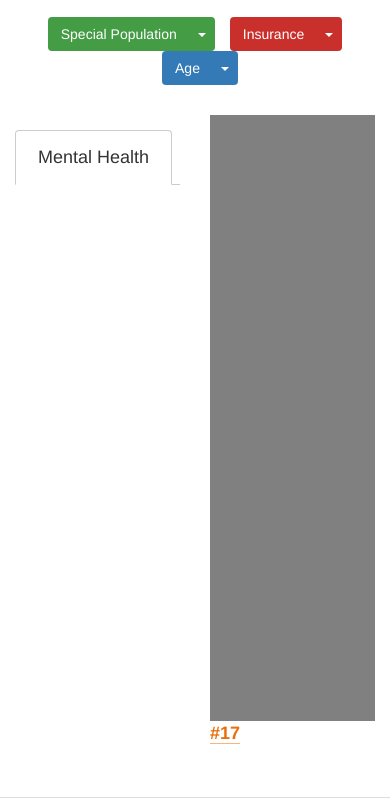
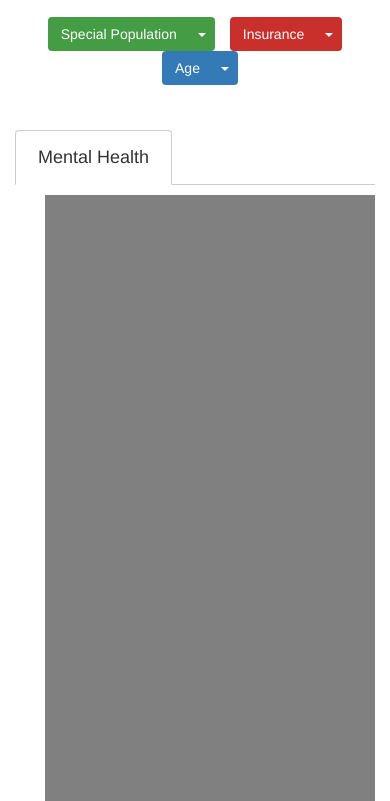
Before and after one commit to isabella232/demo-mha, a website with bundled scripts: page index.html in a window 390 px wide. Shown: the part 631-1432 px from the top of the page. Built offline with nearby package versions, Linux system fonts and the light colour scheme; a script that the page names is missing; files whose address does not match are found by name.

Commit message:
wrap map in mobile view

```diff
--- a/algolia.css
+++ b/algolia.css
@@ -37,6 +37,7 @@
             flex-grow: 1;
     -ms-flex-preferred-size: 0;
         flex-basis: 0;
+        flex-wrap: wrap;
     margin-top: 15px; }
 
   .algolia-wrapper-main {
@@ -45,6 +46,7 @@
             flex-grow: 1;
     -ms-flex-preferred-size: 0;
         flex-basis: 0;
+        flex-flow: row wrap;
     margin-left: 30px; }
 
 .algolia-facets-container {
@@ -52,24 +54,10 @@
   margin-bottom: 20px;
 }
 
-@media (max-width: 550px) {
-  .algolia-wrapper-sidebar {
-    /*-webkit-box-flex: 1;*/
-        /*-ms-flex-positive: 1;*/
-        display: block !important;
-            /*flex-grow: 1;*/
-    /*-ms-flex-preferred-size: 0;*/
-        /*flex-basis: 0;*/
-    /*margin-top: 15px; */
-    }
-
-  .algolia-wrapper-main {
-    /*-webkit-box-flex: 2;*/
-        /*-ms-flex-positive: 2;*/
-            /*flex-grow: 1;*/
-    /*-ms-flex-preferred-size: 0;*/
-        /*flex-basis: 0;*/
-    margin-left: 30px; }
+@media (max-width: 650px) {
+  .algolia-wrapper {
+    flex-direction: column;
+  }
 }
 
 .algolia-facets-item + .algolia-facets-item {
--- a/main.js
+++ b/main.js
@@ -32,7 +32,6 @@
 
 // Render Results
 function renderResults ($results_container, results_data) {
-	console.log(results_data.nbHits,'ttt')
 	var results =  results_data.hits.map(function renderHit(hit) {
 		var highlighted = hit._highlightResult;
 		return (
@@ -72,9 +71,11 @@
 
 
 	if (results_data.hits.length >=10) {
-		totalPagesAvail = results_data.nbHits/10
+		var totalPagesAvail = results_data.nbHits/10
 		var numPage = currPage + 4;
+
 		if (totalPagesAvail <= numPage) numPage = totalPagesAvail;
+
 		for (var i=numPage-4; i<=numPage; i++) {
 			page = Math.floor(i+1)
 			pages += '<li class="pages"><a href="#">'+page+'</a></li>';
```
